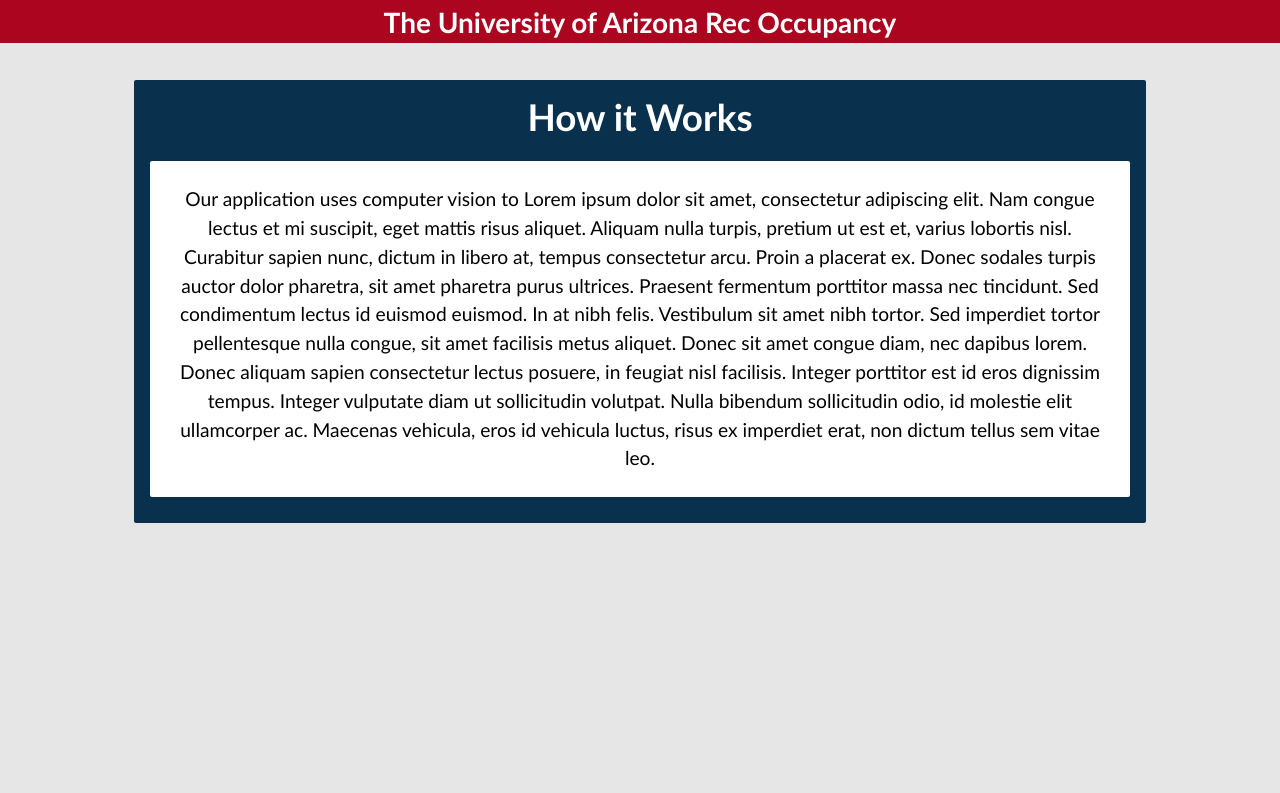
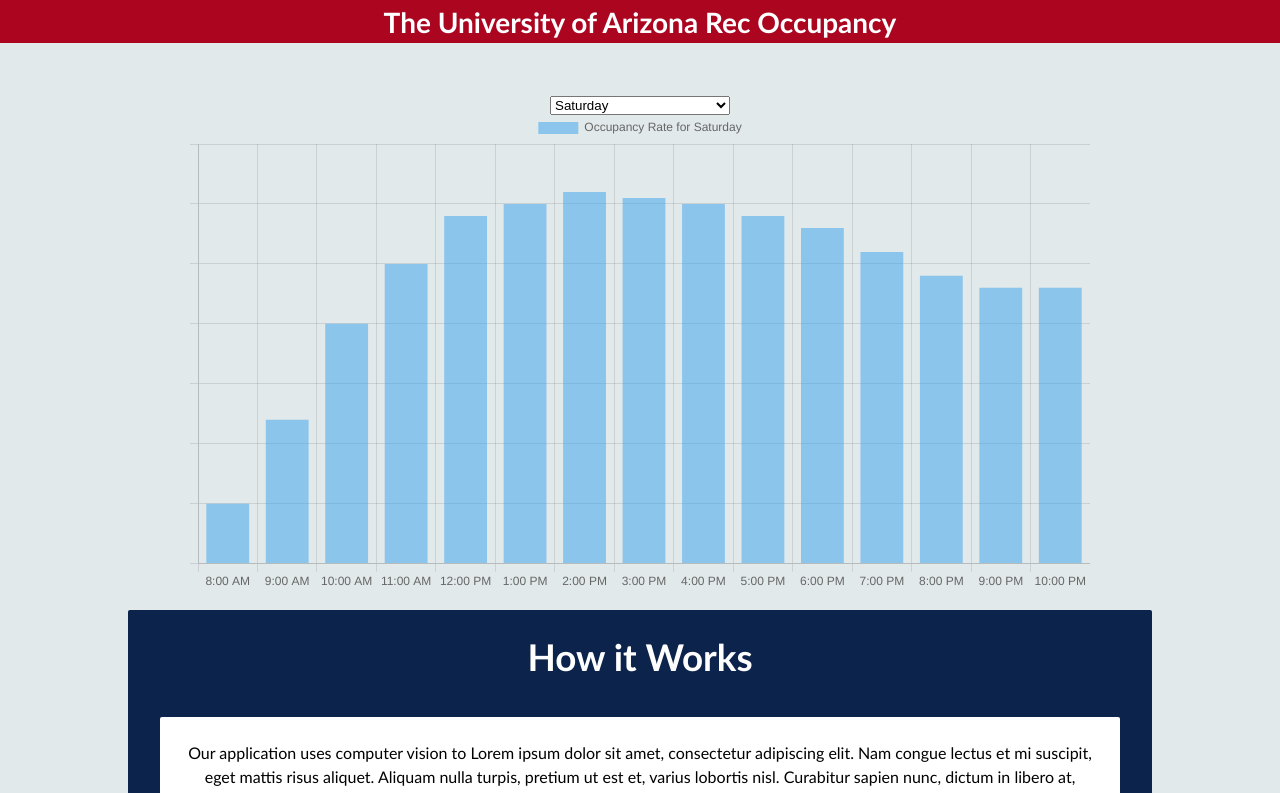
Before and after one commit to NathanK29/UARec-Congestion-Project, a React (Vite) app in the folder Frontend/: page / in a window 1280 px wide. Shown: the top 793 px of the page. Built offline with nearby package versions, Linux system fonts and the light colour scheme.

Commit message:
Fixed window resizing issues

```diff
--- a/Frontend/src/HowItWorks.css
+++ b/Frontend/src/HowItWorks.css
@@ -1,17 +1,25 @@
-.howItWorksContainer {
-    background-color: #09314d;
-    font-family:'Gill Sans', 'Gill Sans MT', Calibri, 'Trebuchet MS', sans-serif ;
-    width: 25%;
-    min-width: 400px;
-    padding: 20px 0;
+.container {
     display: flex;
     flex-direction: column;
     align-items: center;
-    justify-content: center;
+    justify-content: flex-start; /* Changed to ensure content starts from the top */
+    height: 100vh;
+    position: relative;
+    overflow: auto; /* Allows for scrolling when content exceeds the viewport height */
+  }
+
+  .howItWorksContainer {
+    background-color: #0C234B;
+    font-family: 'Gill Sans', 'Gill Sans MT', Calibri, 'Trebuchet MS', sans-serif;
+    width: 70vw;
+    min-width: 300px;
+    padding: 20px 0;
+    position: absolute;
+    top: calc(10% + 60vh + 70px); /* Increased gap by 50px from selector */
+    left: 50%;
+    transform: translateX(-50%);
     box-sizing: border-box;
     border-radius: 2px;
-    margin-top: 5.4%;
-    margin-left: 73%;
     z-index: 1000;
     max-height: 900px;
   }
@@ -25,7 +33,6 @@
     overflow: hidden;
     text-overflow: ellipsis;
     width: 90%;
-    max-width: 800px;
     text-align: center;
   }
 
@@ -35,47 +42,24 @@
     background-color: white;
     padding: 1.5rem;
     text-align: center;
-    max-width: 800px;
     border-radius: 2px;
-    margin:2rem;
+    margin: 2rem;
   }
 
   @media (max-width: 1500px) {
     .howItWorksContainer {
-        width: 80%; /* Example: change width to 100% */
-        min-width: 0; /* Example: remove the minimum width constraint */
-        margin-left: 10%;
-        margin-top: 5rem; /* Adjust margin to align better in smaller windows */
-        padding: 10px 0; /* Adjust padding for smaller windows */
+      width: 80%;
+      min-width: 0;
+      top: calc(10% + 60vh + 50px);
     }
     .howItWorksContent {
-        font-size: 1.2rem;
-        color: #000000;
-        background-color: white;
-        padding: 1.5rem;
-        text-align: center;
-        max-width: 1200px;
-        border-radius: 2px;
-        margin:1rem;
+      font-size: 1rem;
     }
   }
 
   @media (max-height: 600px) {
     .howItWorksContainer {
-        width: 80%; /* Example: change width to 100% */
-        min-width: 0; /* Example: remove the minimum width constraint */
-        margin-left: 10%;
-        margin-top: 5rem; /* Adjust margin to align better in smaller windows */
-        padding: 10px 0; /* Adjust padding for smaller windows */
-    }
-    .howItWorksContent {
-        font-size: 1.2rem;
-        color: #000000;
-        background-color: white;
-        padding: 1.5rem;
-        text-align: center;
-        max-width: 1200px;
-        border-radius: 2px;
-        margin:1rem;
+      width: 90%;
+      top: calc(10% + 60vh + 30px);
     }
   }
--- a/Frontend/src/OccupancyGraph.css
+++ b/Frontend/src/OccupancyGraph.css
@@ -9,31 +9,40 @@
 
 .graph-container {
   position: absolute;
-    top: 57%;
-    left: 44%;
-    transform: translate(-50%, -50%);
-    height: 600px;
-    width: 900px;
+  top: 14%; /* Adjust this to set how far from the top the graph should be */
+  left: 50%;
+  transform: translateX(-50%);
+  height: 60vh; /* Proportional height */
+  width: 80vw; /* Proportional width */
+  max-height: 600px; /* Maximum height */
+  max-width: 900px; /* Maximum width */
 }
 
 .selector {
-    top: 20px;
-    margin-left: 38.6%;
+  position: absolute;
+  top: 12%;
   left: 50%;
   transform: translateX(-50%);
-    transform: translateY(-4100%);
   width: 200px;
 }
 
-  /* FIX THIS */
+/* Responsive adjustments */
 @media (max-width: 1500px) {
   .graph-container {
-      height: 20%;
-      width: 80%;
-      margin-top: 57%;
+    width: 75vw;
   }
 
   .selector {
     width: 180px;
   }
 }
+
+@media (max-width: 600px) {
+  .graph-container {
+    width: 90vw;
+  }
+
+  .selector {
+    width: 160px;
+  }
+}
--- a/Frontend/src/index.css
+++ b/Frontend/src/index.css
@@ -5,7 +5,7 @@
 
   color-scheme: light dark;
   color: rgba(255, 255, 255, 0.87);
-  background-color: #e7e6e6;
+  background-color: #e2e9eb;
 
   font-synthesis: none;
   text-rendering: optimizeLegibility;
--- a/Frontend/src/title.css
+++ b/Frontend/src/title.css
@@ -1,5 +1,5 @@
 .titleContainer {
-    background-color: #ab0520;
+    background-color: #AB0520;
     font-family:'Gill Sans', 'Gill Sans MT', Calibri, 'Trebuchet MS', sans-serif ;
     width: 100vw;
     padding: 10px 0;
```
Lines whose indentation alone changed are shown as unchanged.
